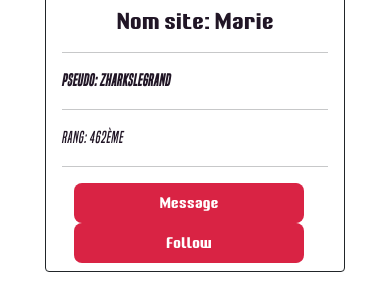
After one commit to enzoforreal/gamepsn1to1, a PHP site: template website/views/Utilisateur/friends.view.php in a window 390 px wide. The commit adds this page. Shown: the part 4822-5124 px from the top of the page. Run offline with PHP 8.4, Linux system fonts and the light colour scheme; the template is opened without the code that fills it, so the values that code supplies are empty; some libraries are stand-ins or nearby versions.

Commit message:
add friends page

```diff
--- a/website/index.php
+++ b/website/index.php
@@ -119,6 +119,8 @@ try {
                             Toolbox::ajouterMessageAlerte("Error's withdrawal",Toolbox::COULEUR_ROUGE);
                          }
                          break;
+                         case "profilFriends" : $utilisateurController->displayPageFriends();
+                            break;
                         case "myParties":
                         if ($_SESSION['profil']['login']) {
                             $login = $_SESSION['profil']['login'];
--- /dev/null
+++ b/website/views/Utilisateur/friends.view.php
@@ -0,0 +1,245 @@
+<h1 class="text-center">My Friends</h1>
+
+<div class="row">
+      <!--Profil-->
+      <div class="col custom-card-container">
+            <div class="row row-cols-1 row-cols-sm-2 row-cols-xl-3 g-4 justify-content-center ">
+
+                  <!--Template profil-->
+                  <div class="col custom-card-item" style="width: 300px">
+                        <div class="card border-dark mb-3">
+                              <img class="card-avatar" src="https://picsum.photos/1000" alt="image game">
+                              <div class="custom-card-body">
+                                    <h5 class="custom-card-title text-center">Nom site: Marie</h5>
+                                    <hr>
+                                    <p class="custom-card-subtitle">Pseudo platform: ZharksLeGrand</p>
+                                    <hr>
+                                    <p class="custom-card-text">level: 462ème</p>
+                                    <hr>
+                                    <div class="row">
+                                          <a class="col-12 col-sm-6" href="">
+                                                <button class="card-button">Message</button>
+                                          </a>
+                                          <a class="col-12 col-sm-6" href="">
+                                                <button class="card-button">Follow</button>
+                                          </a>
+                                    </div>
+
+                              </div>
+                        </div>
+                  </div>
+
+                  <!--Template profil-->
+                  <div class="col custom-card-item" style="width: 300px">
+                        <div class="card border-dark mb-3">
+                              <img class="card-avatar" src="https://picsum.photos/1000" alt="image game">
+                              <div class="custom-card-body">
+                                    <h5 class="custom-card-title text-center">Nom site: Marie</h5>
+                                    <hr>
+                                    <p class="custom-card-subtitle">Pseudo: ZharksLeGrand</p>
+                                    <hr>
+                                    <p class="custom-card-text">Rang: 462ème</p>
+                                    <hr>
+                                    <div class="row">
+                                          <a class="col-12 col-sm-6" href="">
+                                                <button class="card-button">Message</button>
+                                          </a>
+                                          <a class="col-12 col-sm-6" href="">
+                                                <button class="card-button">Follow</button>
+                                          </a>
+                                    </div>
+
+                              </div>
+                        </div>
+                  </div>
+
+                  <!--Template profil-->
+                  <div class="col custom-card-item" style="width: 300px">
+                        <div class="card border-dark mb-3">
+                              <img class="card-avatar" src="https://picsum.photos/1000" alt="image game">
+                              <div class="custom-card-body">
+                                    <h5 class="custom-card-title text-center">Nom site: Marie</h5>
+                                    <hr>
+                                    <p class="custom-card-subtitle">Pseudo: ZharksLeGrand</p>
+                                    <hr>
+                                    <p class="custom-card-text">Rang: 462ème</p>
+                                    <hr>
+                                    <div class="row">
+                                          <a class="col-12 col-sm-6" href="">
+                                                <button class="card-button">Message</button>
+                                          </a>
+                                          <a class="col-12 col-sm-6" href="">
+                                                <button class="card-button">Follow</button>
+                                          </a>
+                                    </div>
+
+                              </div>
+                        </div>
+                  </div>
+
+                  <!--Template profil-->
+                  <div class="col custom-card-item" style="width: 300px">
+                        <div class="card border-dark mb-3">
+                              <img class="card-avatar" src="https://picsum.photos/1000" alt="image game">
+                              <div class="custom-card-body">
+                                    <h5 class="custom-card-title text-center">Nom site: Marie</h5>
+                                    <hr>
+                                    <p class="custom-card-subtitle">Pseudo: ZharksLeGrand</p>
+                                    <hr>
+                                    <p class="custom-card-text">Rang: 462ème</p>
+                                    <hr>
+                                    <div class="row">
+                                          <a class="col-12 col-sm-6" href="">
+                                                <button class="card-button">Message</button>
+                                          </a>
+                                          <a class="col-12 col-sm-6" href="">
+                                                <button class="card-button">Follow</button>
+                                          </a>
+                                    </div>
+
+                              </div>
+                        </div>
+                  </div>
+                  <!--Template profil-->
+                  <div class="col custom-card-item" style="width: 300px">
+                        <div class="card border-dark mb-3">
+                              <img class="card-avatar" src="https://picsum.photos/1000" alt="image game">
+                              <div class="custom-card-body">
+                                    <h5 class="custom-card-title text-center">Nom site: Marie</h5>
+                                    <hr>
+                                    <p class="custom-card-subtitle">Pseudo: ZharksLeGrand</p>
+                                    <hr>
+                                    <p class="custom-card-text">Rang: 462ème</p>
+                                    <hr>
+                                    <div class="row">
+                                          <a class="col-12 col-sm-6" href="">
+                                                <button class="card-button">Message</button>
+                                          </a>
+                                          <a class="col-12 col-sm-6" href="">
+                                                <button class="card-button">Follow</button>
+                                          </a>
+                                    </div>
+
+                              </div>
+                        </div>
+                  </div>
+                  <!--Template profil-->
+                  <div class="col custom-card-item" style="width: 300px">
+                        <div class="card border-dark mb-3">
+                              <img class="card-avatar" src="https://picsum.photos/1000" alt="image game">
+                              <div class="custom-card-body">
+                                    <h5 class="custom-card-title text-center">Nom site: Marie</h5>
+                                    <hr>
+                                    <p class="custom-card-subtitle">Pseudo: ZharksLeGrand</p>
+                                    <hr>
+                                    <p class="custom-card-text">Rang: 462ème</p>
+                                    <hr>
+                                    <div class="row">
+                                          <a class="col-12 col-sm-6" href="">
+                                                <button class="card-button">Message</button>
+                                          </a>
+                                          <a class="col-12 col-sm-6" href="">
+                                                <button class="card-button">Follow</button>
+                                          </a>
+                                    </div>
+
+                              </div>
+                        </div>
+                  </div>
+                  <!--Template profil-->
+                  <div class="col custom-card-item" style="width: 300px">
+                        <div class="card border-dark mb-3">
+                              <img class="card-avatar" src="https://picsum.photos/1000" alt="image game">
+                              <div class="custom-card-body">
+                                    <h5 class="custom-card-title text-center">Nom site: Marie</h5>
+                                    <hr>
+                                    <p class="custom-card-subtitle">Pseudo: ZharksLeGrand</p>
+                                    <hr>
+                                    <p class="custom-card-text">Rang: 462ème</p>
+                                    <hr>
+                                    <div class="row">
+                                          <a class="col-12 col-sm-6" href="">
+                                                <button class="card-button">Message</button>
+                                          </a>
+                                          <a class="col-12 col-sm-6" href="">
+                                                <button class="card-button">Follow</button>
+                                          </a>
+                                    </div>
+
+                              </div>
+                        </div>
+                  </div>
+                  <!--Template profil-->
+                  <div class="col custom-card-item" style="width: 300px">
+                        <div class="card border-dark mb-3">
+                              <img class="card-avatar" src="https://picsum.photos/1000" alt="image game">
+                              <div class="custom-card-body">
+                                    <h5 class="custom-card-title text-center">Nom site: Marie</h5>
+                                    <hr>
+                                    <p class="custom-card-subtitle">Pseudo: ZharksLeGrand</p>
+                                    <hr>
+                                    <p class="custom-card-text">Rang: 462ème</p>
+                                    <hr>
+                                    <div class="row">
+                                          <a class="col-12 col-sm-6" href="">
+                                                <button class="card-button">Message</button>
+                                          </a>
+                                          <a class="col-12 col-sm-6" href="">
+                                                <button class="card-button">Follow</button>
+                                          </a>
+                                    </div>
+
+                              </div>
+                        </div>
+                  </div>
+
+                  <!--Template profil-->
+                  <div class="col custom-card-item" style="width: 300px">
+                        <div class="card border-dark mb-3">
+                              <img class="card-avatar" src="https://picsum.photos/1000" alt="image game">
+                              <div class="custom-card-body">
+                                    <h5 class="custom-card-title text-center">Nom site: Marie</h5>
+                                    <hr>
+                                    <p class="custom-card-subtitle">Pseudo: ZharksLeGrand</p>
+                                    <hr>
+                                    <p class="custom-card-text">Rang: 462ème</p>
+                                    <hr>
+                                    <div class="row">
+                                          <a class="col-12 col-sm-6" href="">
+                                                <button class="card-button">Message</button>
+                                          </a>
+                                          <a class="col-12 col-sm-6" href="">
+                                                <button class="card-button">Follow</button>
+                                          </a>
+                                    </div>
+
+                              </div>
+                        </div>
+                  </div>
+                  <!--Template profil-->
+                  <div class="col custom-card-item" style="width: 300px">
+                        <div class="card border-dark mb-3">
+                              <img class="card-avatar" src="https://picsum.photos/1000" alt="image game">
+                              <div class="custom-card-body">
+                                    <h5 class="custom-card-title text-center">Nom site: Marie</h5>
+                                    <hr>
+                                    <p class="custom-card-subtitle">Pseudo: ZharksLeGrand</p>
+                                    <hr>
+                                    <p class="custom-card-text">Rang: 462ème</p>
+                                    <hr>
+                                    <div class="row">
+                                          <a class="col-12 col-sm-6" href="">
+                                                <button class="card-button">Message</button>
+                                          </a>
+                                          <a class="col-12 col-sm-6" href="">
+                                                <button class="card-button">Follow</button>
+                                          </a>
+                                    </div>
+
+                              </div>
+                        </div>
+                  </div>
+            </div>
+      </div>
+
+</div>
```
Also changed, not shown: website/controllers/Utilisateur/Utilisateur.controller.php (+17 -0 lines).
